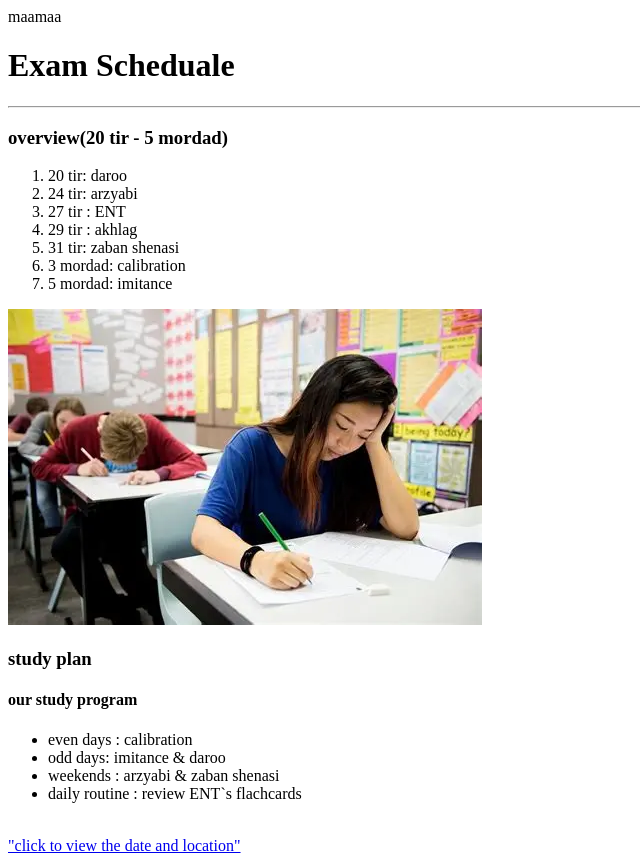
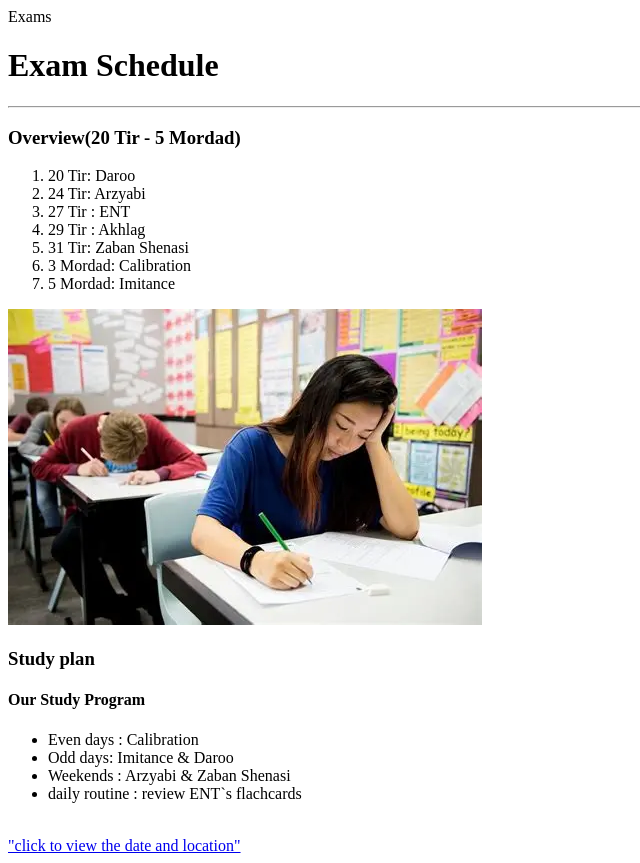
Before and after one commit to MaGY2006/magyshtmll, a plain HTML site: page index.html in a window 1280 px wide. Shown: the whole page, without its empty margins (0-640 px from the left). Drawn offline with Linux system fonts and the light colour scheme.

Commit message:
Capitalize the words

```diff
--- a/index.html
+++ b/index.html
@@ -2,31 +2,31 @@
 <html lang="en">
     <head>
         <meta charset="UTF-8"
-        <title>maamaa</title>
+        <title>Exams</title>
     </head>
     <body>
 
 
-<h1>Exam Scheduale</h1>
+<h1>Exam Schedule</h1>
 <hr>
-<h3>overview(20 tir - 5 mordad)</h3>
+<h3>Overview(20 Tir - 5 Mordad)</h3>
 <ol>
-    <li>20 tir: daroo</li>
-    <li>24 tir: arzyabi</li>
-    <li>27 tir : ENT</li>
-    <li>29 tir : akhlag</li>
-    <li>31 tir: zaban shenasi</li>
-    <li>3 mordad: calibration</li>
-    <li>5 mordad: imitance </li>
+    <li>20 Tir: Daroo</li>
+    <li>24 Tir: Arzyabi</li>
+    <li>27 Tir : ENT</li>
+    <li>29 Tir : Akhlag</li>
+    <li>31 Tir: Zaban Shenasi</li>
+    <li>3 Mordad: Calibration</li>
+    <li>5 Mordad: Imitance </li>
 </ol>
 <img src=".\mimi.webp" alt="">
 <br>
-<h3>study plan </h3>
-<h4>our study program</h4>
+<h3>Study plan </h3>
+<h4>Our Study Program</h4>
 <ul>
-    <li>even days : calibration</li>
-    <li>odd days: imitance & daroo</li>
-    <li>weekends : arzyabi & zaban shenasi</li>
+    <li>Even days : Calibration</li>
+    <li>Odd days: Imitance & Daroo</li>
+    <li>Weekends : Arzyabi & Zaban Shenasi</li>
     <li>daily routine : review ENT`s flachcards</li>
 </ul>
 <br>
```
